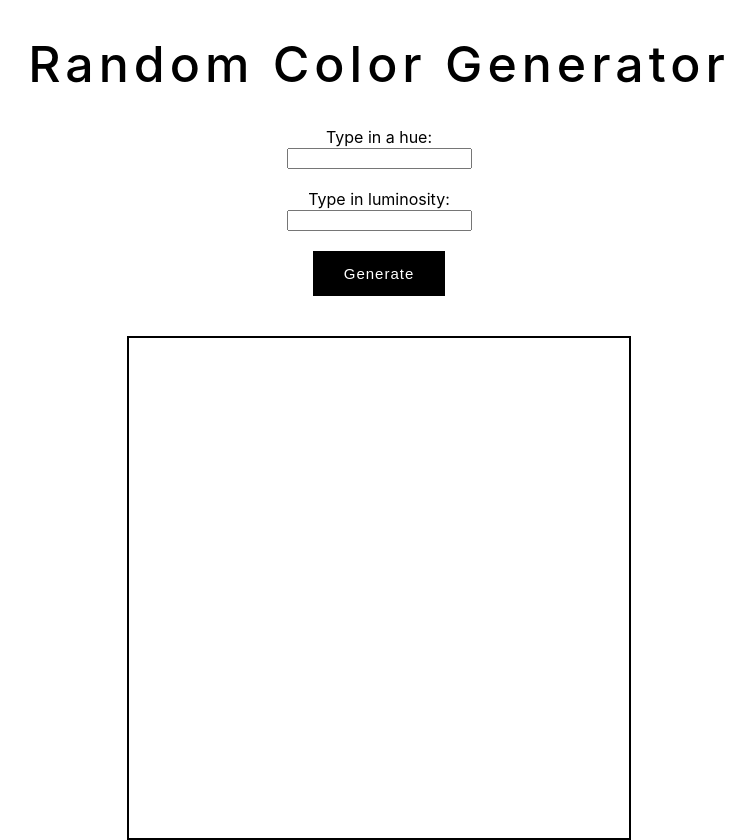
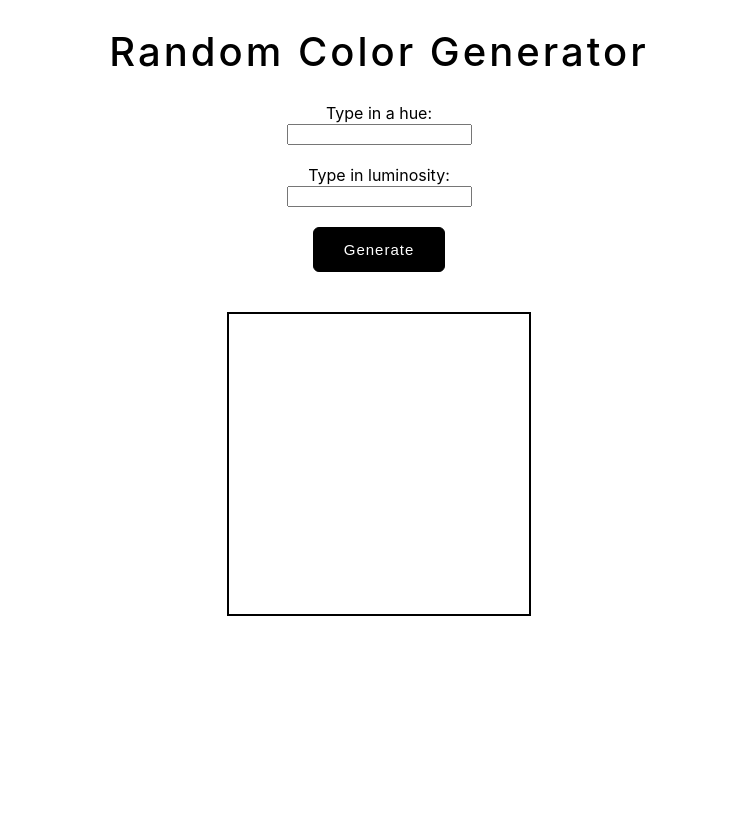
Before and after one commit to AnnaKarinaB/react-random-color-generator, a React (Create React App) app: page / in a window 1280 px wide. Shown: the whole page, without its empty margins (261-1016 px from the left). After the commit the page ends 800 px from the top, so only its background shows below. Built offline with nearby package versions, Linux system fonts and the light colour scheme.

Commit message:
Add some changes about the heading

```diff
--- a/src/App.js
+++ b/src/App.js
@@ -13,10 +13,10 @@ function App() {
 
   // styled components
   const StyleHeading = styled.h1`
-    font-size: 50px;
+    font-size: 40px;
     color: #000000;
     font-weight: 500;
-    letter-spacing: 5px;
+    letter-spacing: 3px;
   `;
 
   return (
--- a/src/Button.js
+++ b/src/Button.js
@@ -9,6 +9,7 @@ function Button(props) {
     padding: 13px 30px 13px;
     outline: 0;
     border: 1px solid black;
+    border-radius: 6px;
     cursor: pointer;
     position: relative;
     background-color: #000000;
--- a/src/ColoredBox.js
+++ b/src/ColoredBox.js
@@ -4,8 +4,8 @@ function ColoredBox(props) {
       style={{
         border: '2px black solid',
         backgroundColor: props.color,
-        width: props.width ? `${props.width}px` : '500px',
-        height: props.height ? `${props.height}px` : '500px',
+        width: props.width ? `${props.width}px` : '300px',
+        height: props.height ? `${props.height}px` : '300px',
         margin: '0 auto',
         display: 'flex',
         alignItems: 'center',
```
